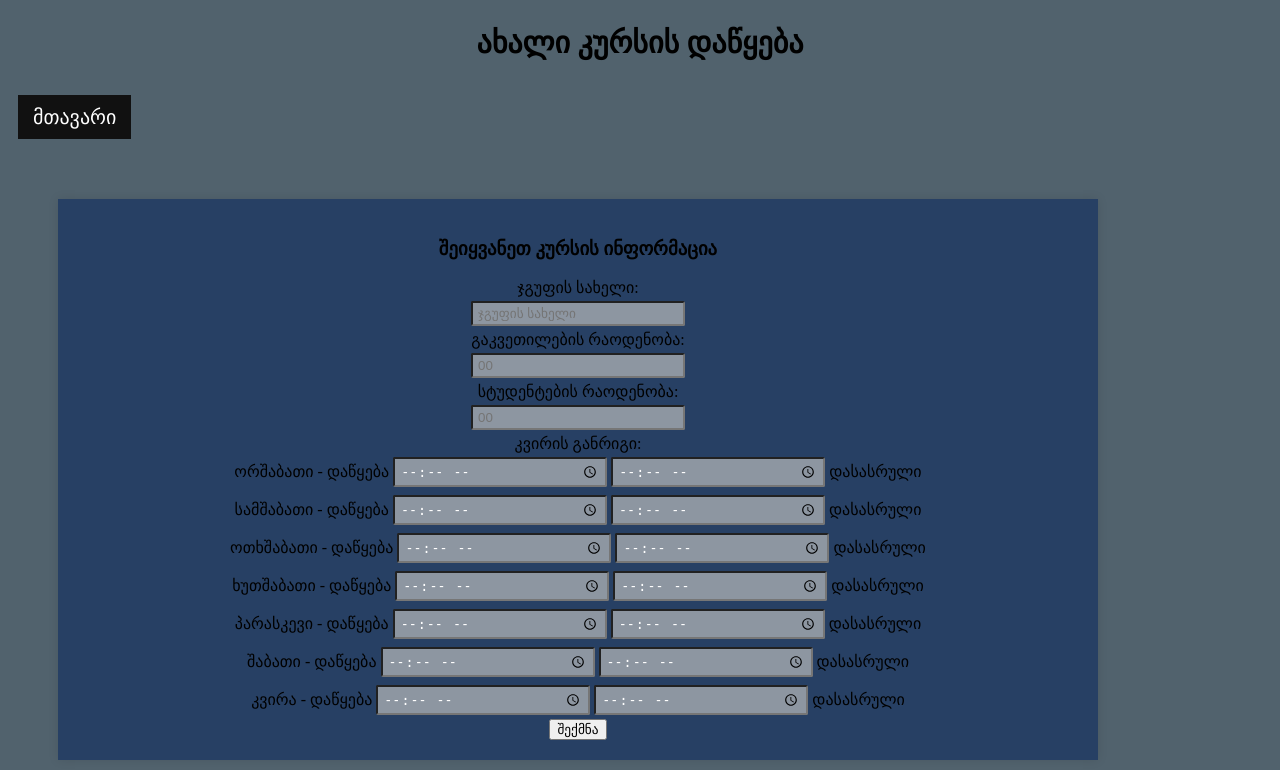
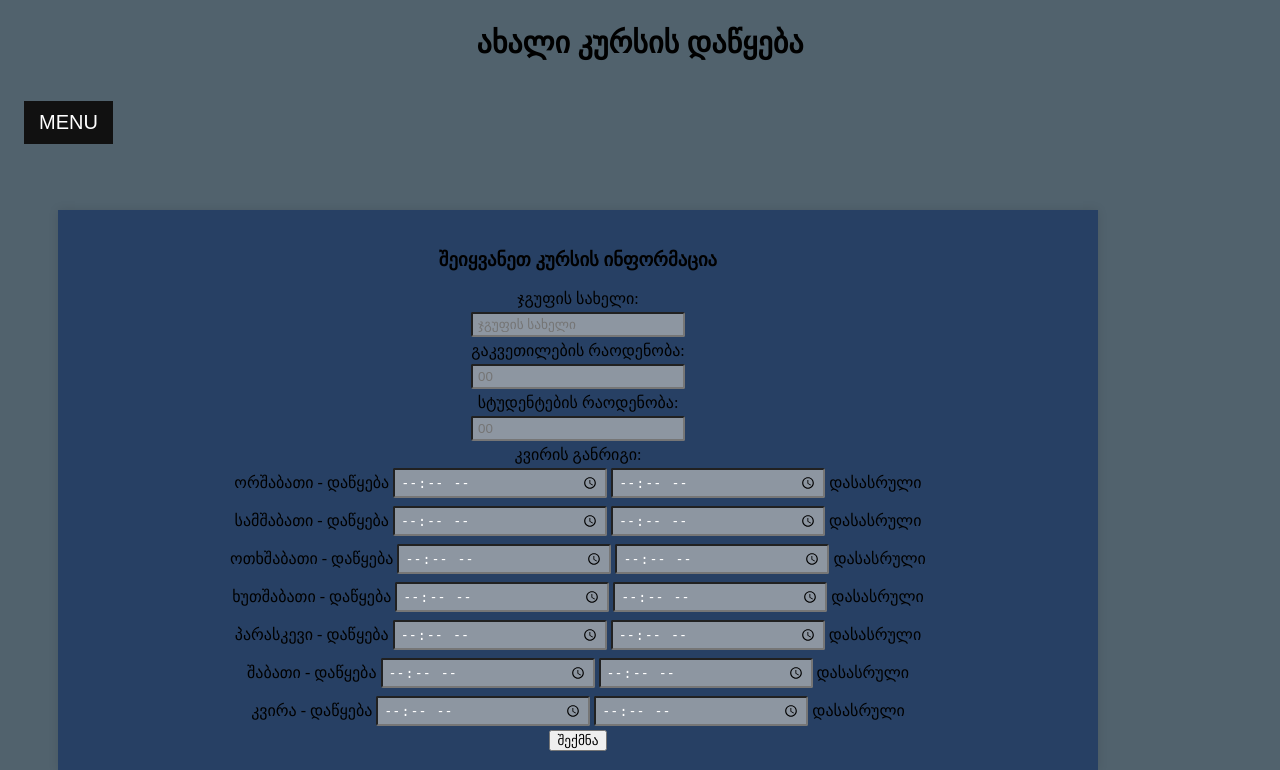
Before and after one commit to Ekaterine6/cs50w, a Django app: template authentication/templates/forms.html in a window 1280 px wide. Shown: the top 770 px of the page. Run offline with Django 3.2, Linux system fonts and the light colour scheme; the template is opened without the code that fills it, so the values that code supplies are empty.

Commit message:
changed the accesebility of the menu button

```diff
--- /dev/null
+++ b/authentication/static/menu.js
@@ -0,0 +1,51 @@
+document.addEventListener("DOMContentLoaded", function () {
+    // Create the menu HTML
+    const menuHTML = `
+        <div id="main_menu" class="menu">
+            <a href="javascript:void(0)" class="closebtn" id="closeBtn">x</a>
+            <a href="/index.html">მთავარი</a>
+            <a href="/templates/forms.html">ჯგუფესი შექმნა</a>
+            <a href="/templates/lists.html">განრიგი</a>
+            <a href="/templates/students.html">ინფორმაცია</a>
+            <a href="/templates/settings.html">Settings</a>
+            <a href="/templates/reset-password.html">პაროლის განახლება</a>
+            <a href="/templates/example.html">Example</a>
+        </div>
+        <div id="menubtn">
+            <button class="openbtn" id="openBtn">MENU</button>
+        </div>
+    `;
+
+    // Inject the menu into the page
+    const menuContainer = document.getElementById("menu-container");
+    if (menuContainer) {
+        menuContainer.innerHTML = menuHTML;
+        attachMenuEvents(); // Attach event listeners
+    } else {
+        console.error("Error: #menu-container not found!");
+    }
+});
+
+function attachMenuEvents() {
+    const mainMenu = document.getElementById("main_menu");
+    const menuBtnContainer = document.getElementById("menubtn");
+    const openBtn = document.getElementById("openBtn");
+    const closeBtn = document.getElementById("closeBtn");
+
+    if (!mainMenu || !menuBtnContainer || !openBtn || !closeBtn) {
+        console.error("Error: Menu elements not found!");
+        return;
+    }
+
+    openBtn.addEventListener("click", function () {
+        mainMenu.style.width = "250px";
+        menuBtnContainer.style.marginLeft = "250px";
+    });
+
+    closeBtn.addEventListener("click", function () {
+        mainMenu.style.width = "0";
+        menuBtnContainer.style.marginLeft = "0";
+    });
+
+    console.log("✅ Menu loaded and event listeners attached!");
+}
--- a/authentication/templates/error.html
+++ b/authentication/templates/error.html
@@ -7,6 +7,8 @@
         <link rel="stylesheet" href="/static/styles.css">
     </head>
     <body>
+        <div id="menu-container"></div> <!-- Placeholder for the menu -->
+        <script src="/static/menu.js"></script>
         <h1>ERROR</h1>
         <p>ინფორმაციის არასწორი შეყვანის ან პროგრამაში პრობლემის შედეგად ხედავთ ამ მესიჯს</p>
         <a class="home_button" href="/index.html">დაბრუნდით მთავარ გვერძე</a>
--- a/authentication/templates/forms.html
+++ b/authentication/templates/forms.html
@@ -8,7 +8,8 @@
     </head>
     <body>
         <h2>ახალი კურსის დაწყება</h2>
-        <a class="home_button" href="/index.html">მთავარი</a>
+        <div id="menu-container"></div> <!-- Placeholder for the menu -->
+        <script src="/static/menu.js"></script>
         <!--new course-->
         <form class="add_course" id="course_form" action="submit-form" method="post">
             <h3>შეიყვანეთ კურსის ინფორმაცია</h3>
--- a/authentication/templates/lists.html
+++ b/authentication/templates/lists.html
@@ -13,7 +13,8 @@
 </head>
 <body>
     <h2>კურსები და სტუდენტები</h2>
-
+    <div id="menu-container"></div> <!-- Placeholder for the menu -->
+    <script src="/static/menu.js"></script>
     <table id="courses-table">
         <thead>
             <tr>
--- a/authentication/templates/reset-password.html
+++ b/authentication/templates/reset-password.html
@@ -82,7 +82,8 @@
   <div class="message-container">
     <div class="icon">🔑</div>
   <h2>პაროლის განახლება SMS ვერიფიკაციით</h2>
-  <a class="home_button" href="/index.html">მთავარი</a>
+  <div id="menu-container"></div> <!-- Placeholder for the menu -->
+  <script src="/static/menu.js"></script>
 
   <!-- Form to request the verification code -->
   <form id="startVerificationForm">
--- a/authentication/templates/settings.html
+++ b/authentication/templates/settings.html
@@ -11,7 +11,8 @@
 </head>
 <body>
     <h2>კურსის ისტორიის წაშლა</h2>
-    <a class="home_button" href="/index.html">მთავარი</a>
+    <div id="menu-container"></div> <!-- Placeholder for the menu -->
+    <script src="/static/menu.js"></script>
 
     <button class="home_button" id="delete">წაშლა</button>
     <div id="securityQuestionModal" style="display:none">
--- a/authentication/templates/students.html
+++ b/authentication/templates/students.html
@@ -11,7 +11,9 @@
 </head>
 <body>
     <h2>კურსების და სტუდენტების ინფორმაცია</h2>
-    <a class="home_button" href="/index.html">მთავარი</a>
+    <div id="menu-container"></div> <!-- Placeholder for the menu -->
+    <script src="/static/menu.js"></script>
+
 
     <table id="courses-table">
         <thead>
```
Also changed, not shown: authentication/index.html (+2 -15 lines).
